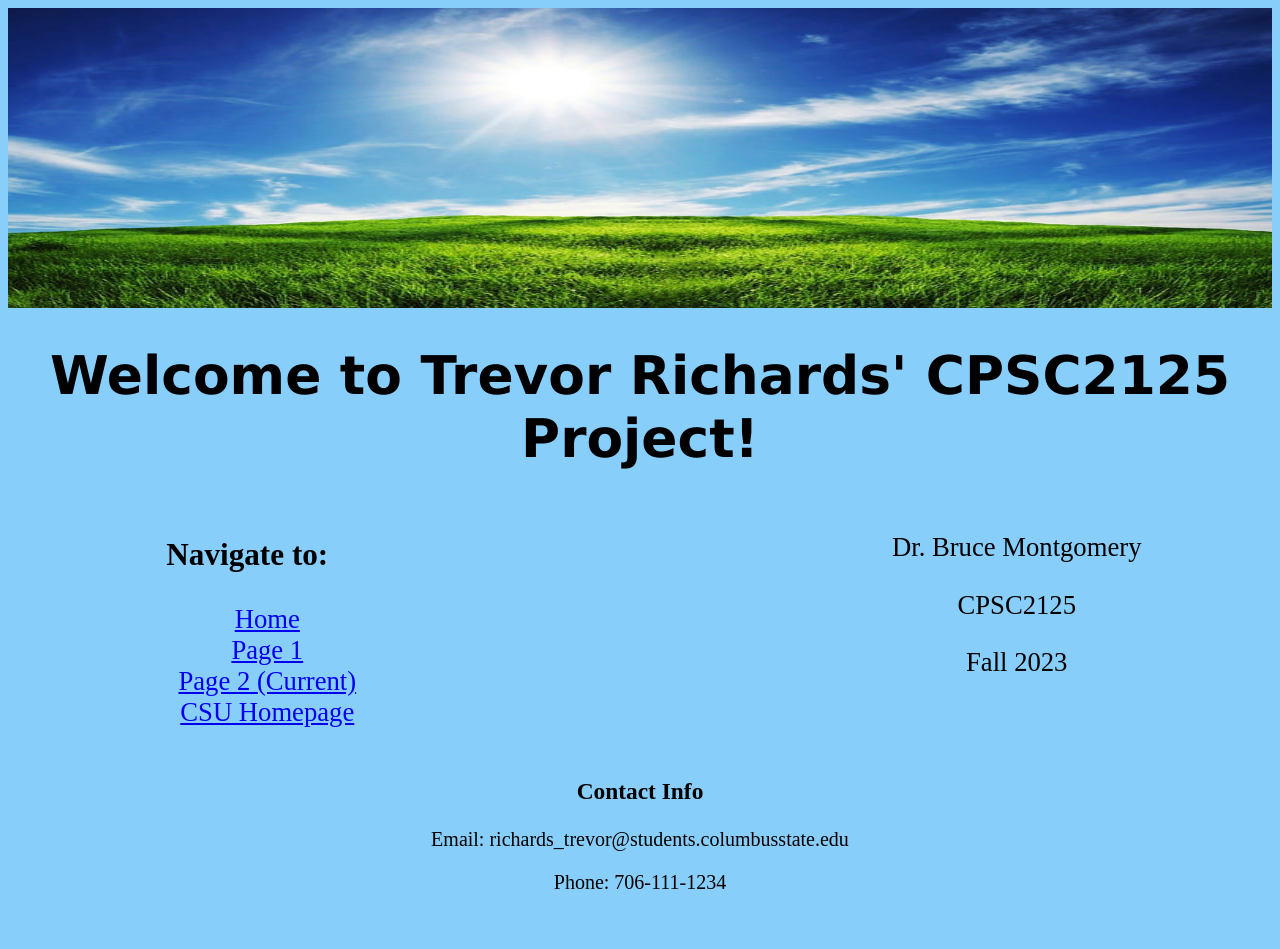
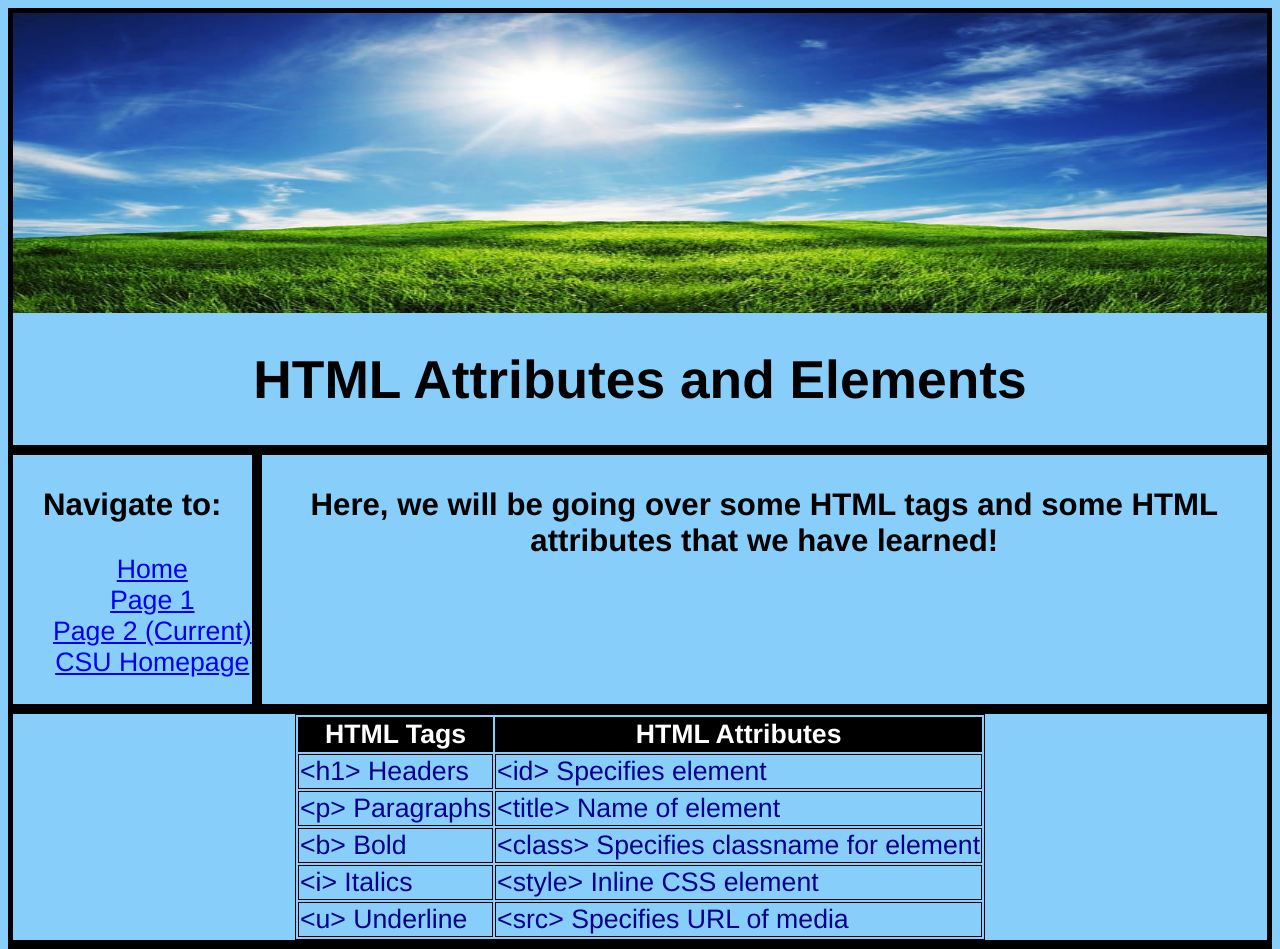
Before and after one commit to tqrich00/Project, a plain HTML site: page page2.html in a window 1280 px wide. Shown: the top 949 px of the page. Before the commit the page ends 914 px from the top, so only its background shows below. Drawn offline with Linux system fonts and the light colour scheme.

Commit message:
Added table as well as new CSS elements

```diff
--- a/page2.html
+++ b/page2.html
@@ -4,7 +4,7 @@
 <head>
   <meta charset="utf-8">
   <meta name="viewport" content="width=device-width">
-  <title>Welcome Page</title>
+  <title>Page 2</title>
     <style>
     @import url("stylesheet.css");
   </style>
@@ -19,7 +19,7 @@
 <header>
     <img src="images/SunnyField.jpg" class=center height=300 width=1800></img>
   <center>
-<h1>Welcome to Trevor Richards' CPSC2125 Project!</h1>
+<h1>HTML Attributes and Elements</h1>
   </center>
 </header>
 </div>
@@ -40,9 +40,41 @@
 
 <div id="d3">
 <main>
-  <p>Dr. Bruce Montgomery</p>
-  <p>CPSC2125</p>
-  <P>Fall 2023</P>
+  <h3>Here, we will be going over some HTML tags and some HTML attributes that we have learned!</h3>
+</div>
+
+<div id="d4">
+  <center>
+  <table>
+    <tr>
+      <th>HTML Tags</th>
+      <th>HTML Attributes</th>
+    </tr>
+    <tr>
+      <td>&lt;h1&gt; Headers</td>
+      <td>&lt;id&gt; Specifies element</td>
+    </tr>
+    <tr>
+      <td>&lt;p&gt; Paragraphs</td>
+      <td>&lt;title&gt; Name of element</td>
+    </tr>
+    <tr>
+      <td>&lt;b&gt; Bold</td>
+      <td>&lt;class&gt; Specifies classname for element</td>
+    </tr>
+    <tr>
+      <td>&lt;i&gt; Italics</td>
+      <td>&lt;style&gt; Inline CSS element</td>
+    </tr>
+    <tr>
+      <td>&lt;u&gt; Underline</td>
+      <td>&lt;src&gt; Specifies URL of media</td>
+    </tr>
+  </table>
+    </center>
+
+    <!-- code source: https://www.w3schools.com */ -->
+
 </main>
 </div>
 
--- a/stylesheet.css
+++ b/stylesheet.css
@@ -1,14 +1,6 @@
 html {
   height: 100%;
   width: 100%;
-}
-
-h1 {
-  font-family: Verdana, Geneva, Tahoma, sans-serif;
-}
-
-p {
-  color: black;
 }
 
 body {
@@ -33,6 +25,7 @@ body {
     }
 
     #d1 {
+        border: 5px solid black;
         font-size: 20pt;
         text-align: center;
         background-color: lightskyblue;
@@ -40,25 +33,26 @@ body {
         grid-column-end: 4;
     }
     #d2 {
+        border: 5px solid black;
         font-size: 20pt;
         text-align: center;
         background-color: lightskyblue;
         grid-column-start: 1;
-        grid-column-end: 1;
-        grid-row-start: 2;
-        grid-row-end: 2;
+        grid-column-end: 3;
+
 
     }
     #d3 {
-        margin-left: 50%;
-        margin-right: 15%;
+        border: 5px solid black;
         font-size: 20pt;
         text-align: center;
         background-color: lightskyblue;
-        grid-column-start: 2;
+        grid-column-start: 3;
         grid-column-end: 4;
     }
     #d4 {
+        font-family: 'Franklin Gothic Medium', 'Arial Narrow', Arial, sans-serif;
+        border: 5px solid black;
         font-size: 20pt;
         text-align: center;
         background-color: lightskyblue;
@@ -67,9 +61,45 @@ body {
     }
 
     #d5 {
+        border: 5px solid black;
         font-size: 15pt;
         text-align: center;
         background-color: lightskyblue;
         grid-column-start: 1;
         grid-column-end: 4;
     }
+
+    table {
+      border: 1px solid black;
+      font-family: 'Franklin Gothic Medium', 'Arial Narrow', Arial, sans-serif;
+
+    }
+
+    th {
+      border: 1px solid black;
+      background-color: black;
+      color: white;
+      font-family: 'Franklin Gothic Medium', 'Arial Narrow', Arial, sans-serif;
+    }
+
+    td {
+      border: 1px solid black;
+      color: darkblue;
+      font-family: 'Franklin Gothic Medium', 'Arial Narrow', Arial, sans-serif;
+    }
+
+    header {
+      font-family: 'Franklin Gothic Medium', 'Arial Narrow', Arial, sans-serif;
+    }
+
+    nav {
+      font-family: 'Franklin Gothic Medium', 'Arial Narrow', Arial, sans-serif;
+    }
+
+    main {
+      font-family: 'Franklin Gothic Medium', 'Arial Narrow', Arial, sans-serif;
+    }
+
+    footer {
+      font-family: 'Franklin Gothic Medium', 'Arial Narrow', Arial, sans-serif;
+    }
```
Also changed, not shown: index.html (+3 -3 lines), page1.html (+3 -4 lines).
